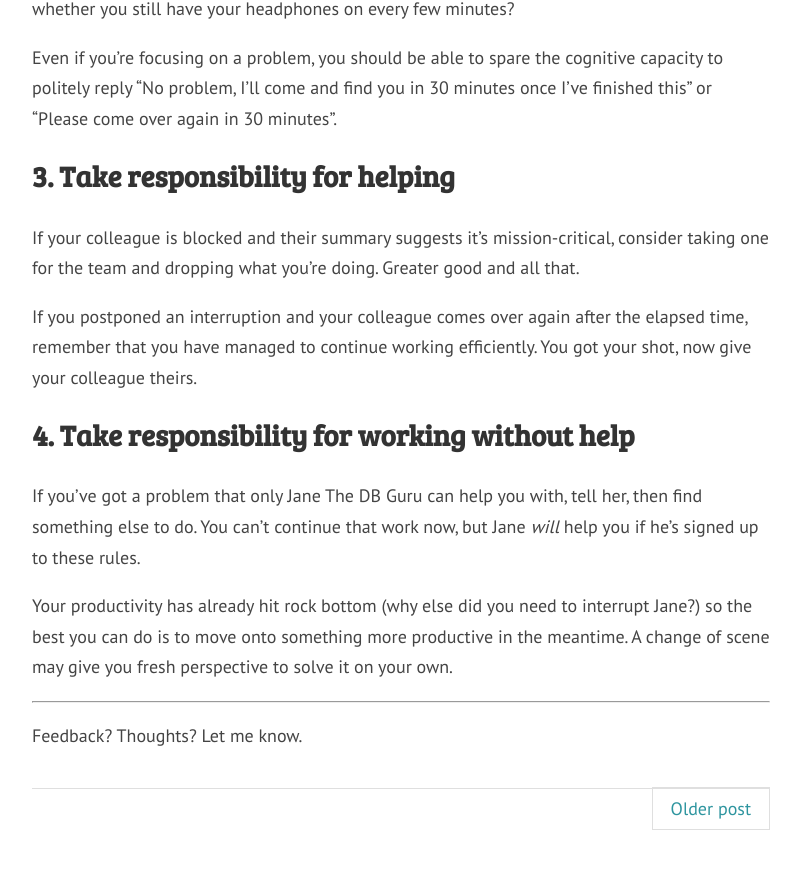
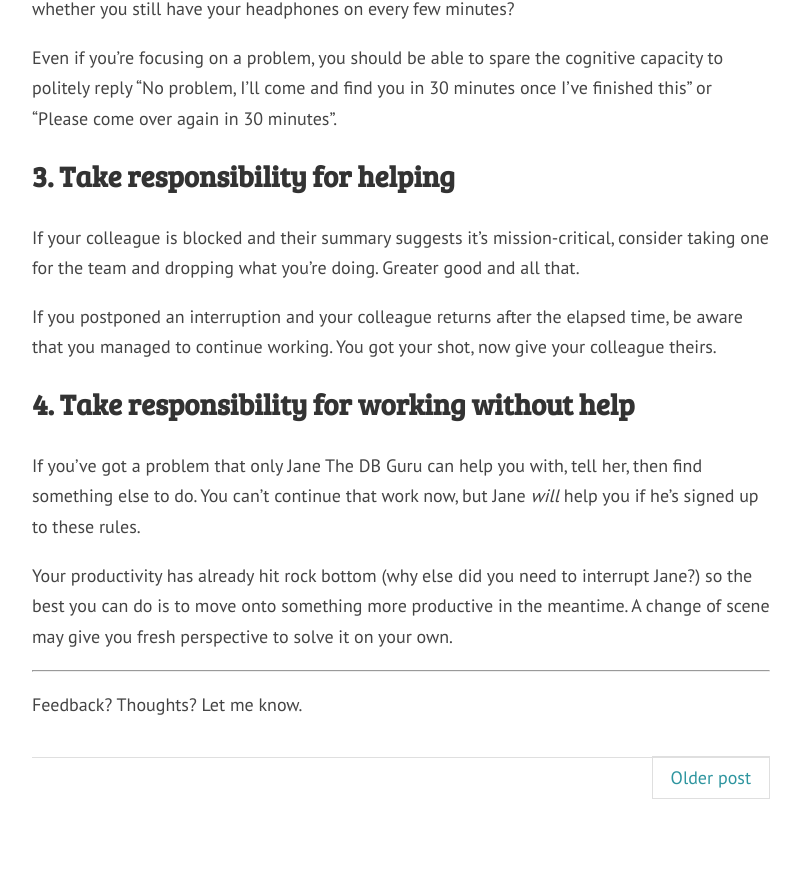
Before and after one commit to davecranwell/davecranwell.github.io, a Jekyll site: the page built from _posts/2017-07-04-rules-of-interruption.md, in a window 1280 px wide and 900 px high, scrolled down 1777 px. Shown: the top 869 px of the window, without its empty margins (374-1175 px from the left). Built offline with Jekyll 4.4.1, drawn with Linux system fonts in a browser that asks for light colours; nearby versions of some CDN libraries; comment, search, counter and statistics services are not loaded.

```diff
--- a/_posts/2017-07-04-rules-of-interruption.md
+++ b/_posts/2017-07-04-rules-of-interruption.md
@@ -44,7 +44,7 @@
 
 If your colleague is blocked and their summary suggests it's mission-critical, consider taking one for the team and dropping what you're doing. Greater good and all that.
 
-If you postponed an interruption and your colleague comes over again after the elapsed time, remember that you have managed to continue working efficiently. You got your shot, now give your colleague theirs.
+If you postponed an interruption and your colleague returns after the elapsed time, be aware that you managed to continue working. You got your shot, now give your colleague theirs.
 
 ## 4. Take responsibility for working without help
 
```
